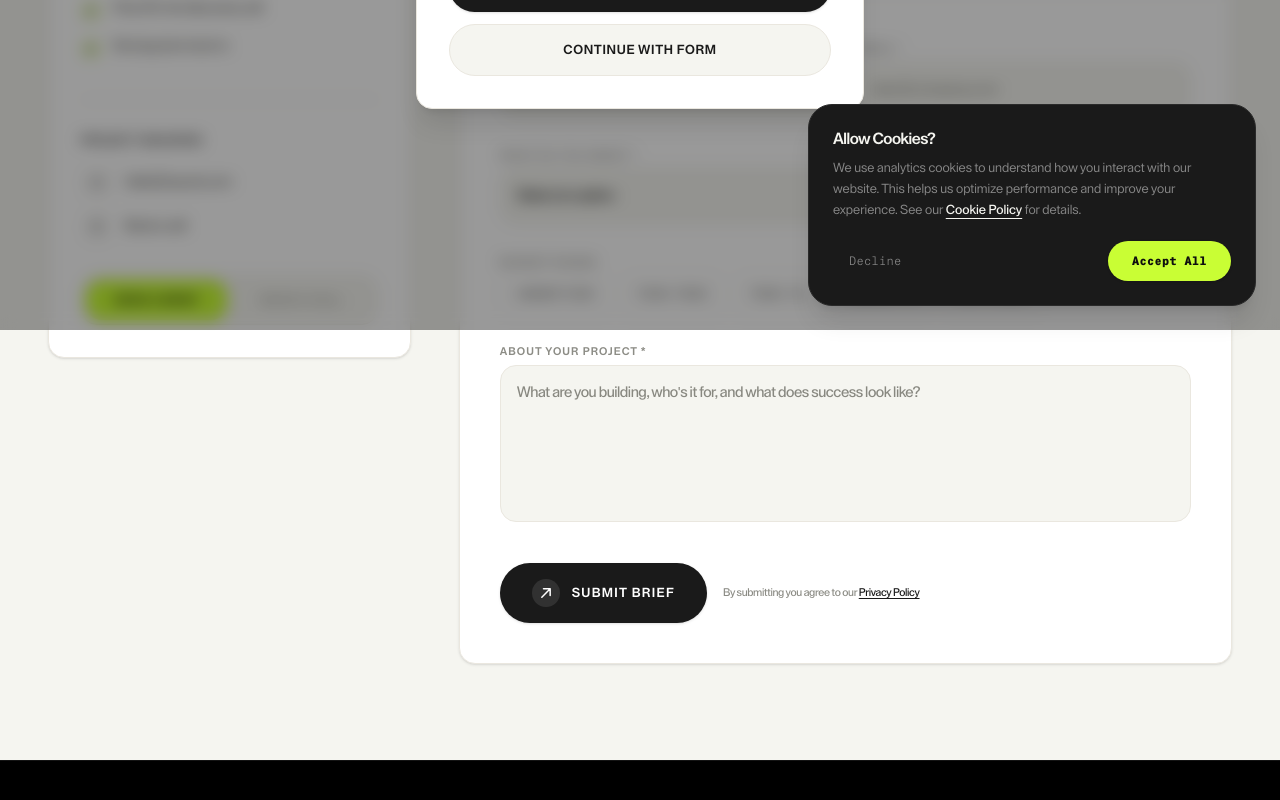
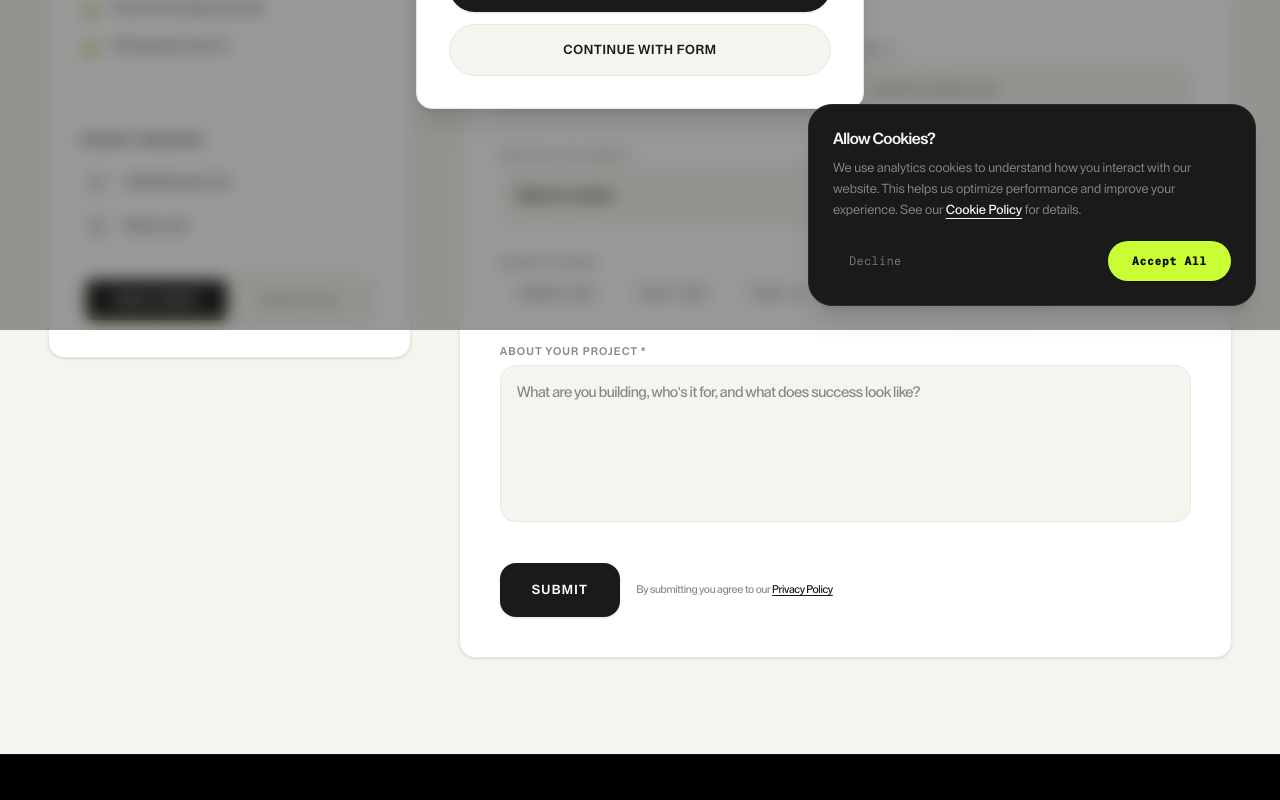
Before and after one commit to nknandakumar/rayvok-main-website, a Next.js app: page /start in a window 1280 px wide. Shown: the part 470-1270 px from the top of the page. Built offline with nearby package versions, Linux system fonts and the light colour scheme; no server answers.

Commit message:
Buttons UI changes in Contact Page

```diff
--- a/src/app/start/page.tsx
+++ b/src/app/start/page.tsx
@@ -190,9 +190,9 @@ export default function StartPage() {
               <div className="mt-8 p-1 bg-[#F5F5F0] rounded-lg border border-[#EAE7DF] grid grid-cols-2 gap-1">
                 <button
                   onClick={() => setActiveView("form")}
-                  className={`py-2.5 px-4 rounded-lg font-display text-[12px] uppercase tracking-wider transition-all duration-300 ${
+                  className={`py-2.5 px-4 rounded-sm font-display text-[12px] uppercase tracking-wider transition-all duration-300 ${
                     activeView === "form"
-                      ? "bg-[#C9FE34] text-rayvok-black font-semibold shadow-[0_2px_8px_rgba(201,254,52,0.25)]"
+                      ? "bg-neutral-800 text-rayvok-offwhite font-semibold shadow-[0_2px_8px_rgba(201,254,52,0.25)]"
                       : "text-[#8C8C85] hover:text-[#1A1A1A]"
                   }`}
                 >
@@ -200,9 +200,9 @@ export default function StartPage() {
                 </button>
                 <button
                   onClick={() => setActiveView("cal")}
-                  className={`py-2.5 px-4 rounded-lg font-display text-[12px] uppercase tracking-wider transition-all duration-300 ${
+                  className={`py-2.5 px-4 rounded-sm font-display text-[12px] uppercase tracking-wider transition-all duration-300 ${
                     activeView === "cal"
-                      ? "bg-[#C9FE34] text-rayvok-black font-semibold shadow-[0_2px_8px_rgba(201,254,52,0.25)]"
+                      ? "bg-neutral-800 text-rayvok-offwhite font-semibold shadow-[0_2px_8px_rgba(201,254,52,0.25)]"
                       : "text-[#8C8C85] hover:text-[#1A1A1A]"
                   }`}
                 >
@@ -375,14 +375,11 @@ export default function StartPage() {
                         <button
                           type="submit"
                           disabled={isSubmitting}
-                          className="inline-flex items-center gap-3 bg-[#1A1A1A] text-[#FFFFFF] font-display font-semibold text-[13px] tracking-widest uppercase px-8 py-4 rounded-full hover:bg-rayvok-black hover:scale-[1.02] active:scale-[0.98] transition-all duration-300 shadow-sm disabled:opacity-60"
+                          className="inline-flex items-center gap-3 bg-[#1A1A1A] text-[#FFFFFF] font-display font-semibold text-[13px] tracking-widest uppercase px-8 py-4 rounded-lg hover:bg-rayvok-black hover:scale-[1.02] active:scale-[0.98] transition-all duration-300 shadow-sm disabled:opacity-60"
                         >
-                          <span className="w-7 h-7 rounded-full bg-white/10 flex items-center justify-center shrink-0">
-                            <svg width="10" height="10" viewBox="0 0 12 12" fill="none">
-                              <path d="M1 11L11 1M11 1H3M11 1V9" stroke="currentColor" strokeWidth="1.8" strokeLinecap="round" strokeLinejoin="round"/>
-                            </svg>
-                          </span>
-                          {isSubmitting ? "Sending..." : "Submit brief"}
+  {isSubmitting ? "Sending..." : "Submit"}
+
+
                         </button>
                         <p className="text-[#8C8C85] font-display text-[11px] leading-relaxed max-w-[200px]">
                           By submitting you agree to our{" "}
```
